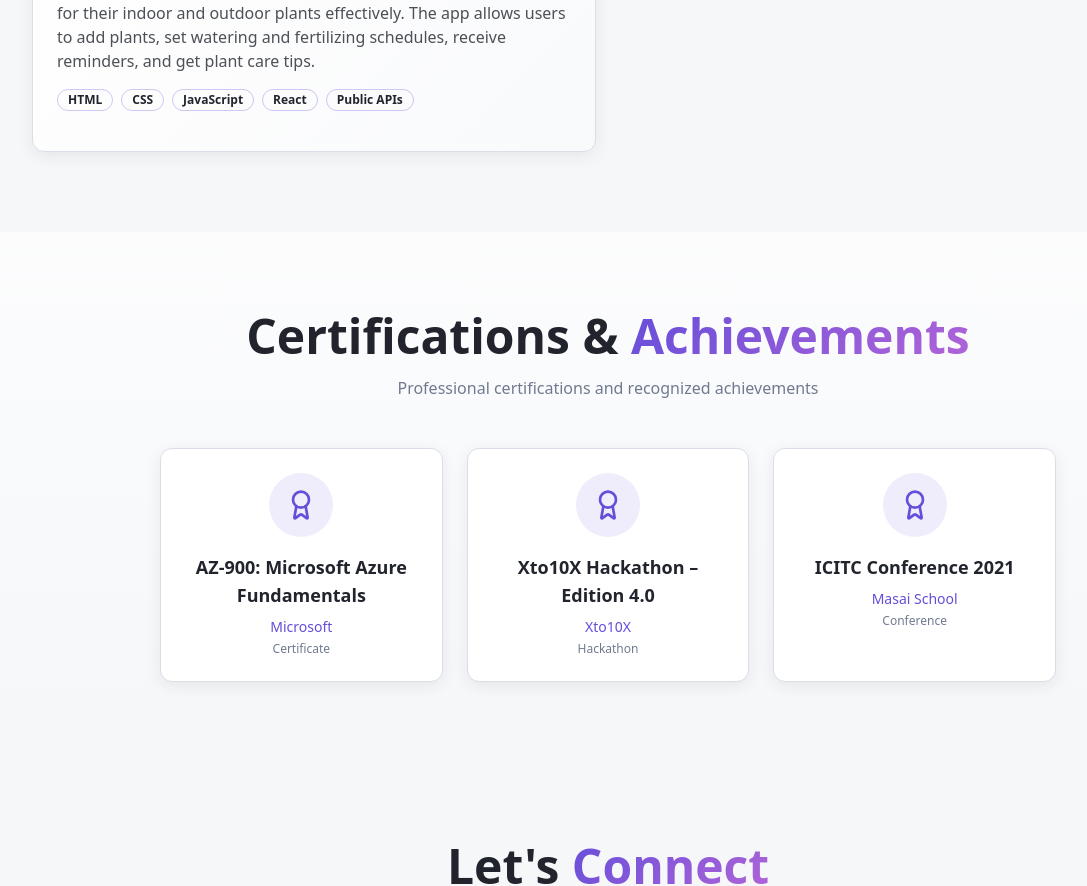
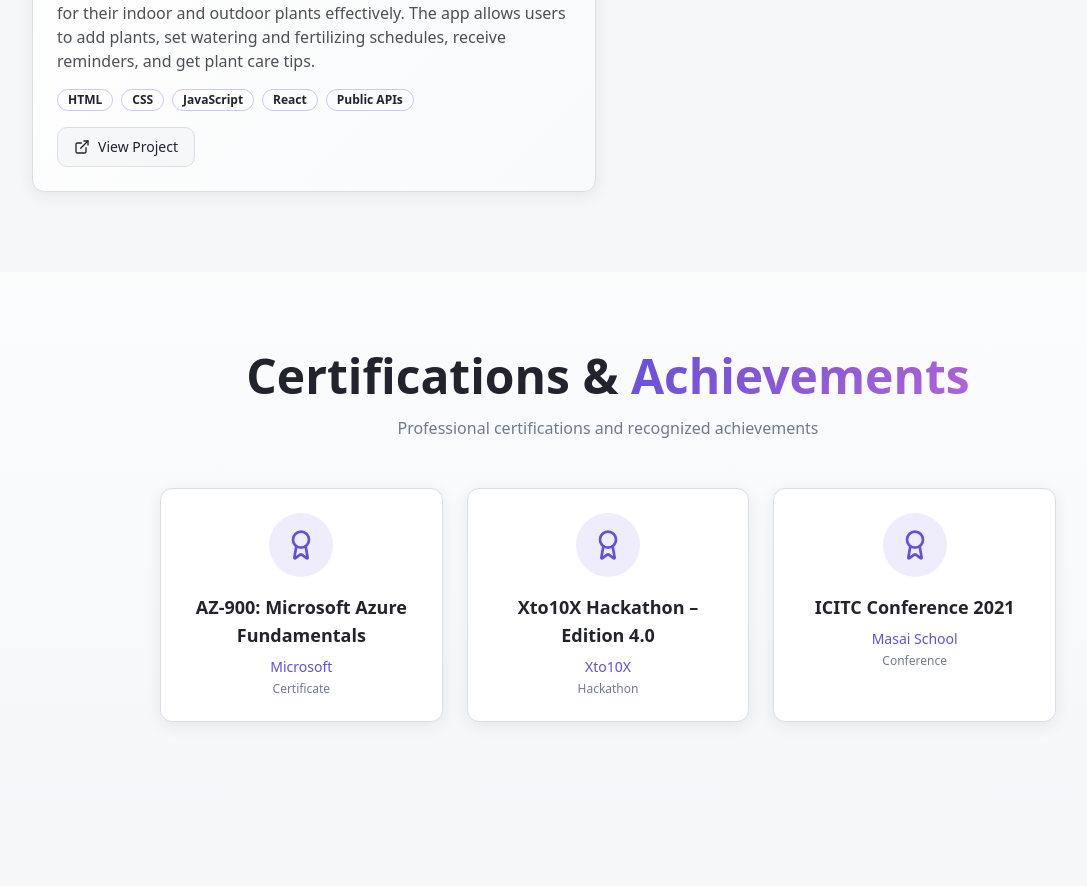
Before and after one commit to Shwetaaa-coder/shweta-portfolio, a React (Vite) app: page / in a window 1280 px wide. Shown: the part 3520-4406 px from the top of the page, without its empty margins (32-1119 px from the left). Built offline with nearby package versions, Linux system fonts and the light colour scheme; the HTML template or start-up script is replaced by a standard one.

Commit message:
Update Plantiful project link

```diff
--- a/src/components/Projects.tsx
+++ b/src/components/Projects.tsx
@@ -22,7 +22,7 @@ const projects = [
     title: "Plantiful",
     description: "A web application designed to help users manage, track, and care for their indoor and outdoor plants effectively. The app allows users to add plants, set watering and fertilizing schedules, receive reminders, and get plant care tips.",
     techStack: ["HTML", "CSS", "JavaScript", "React", "Public APIs"],
-    link: "#",
+    link: "https://gardening-planner.vercel.app/",
     featured: false
   }
 ];
```
